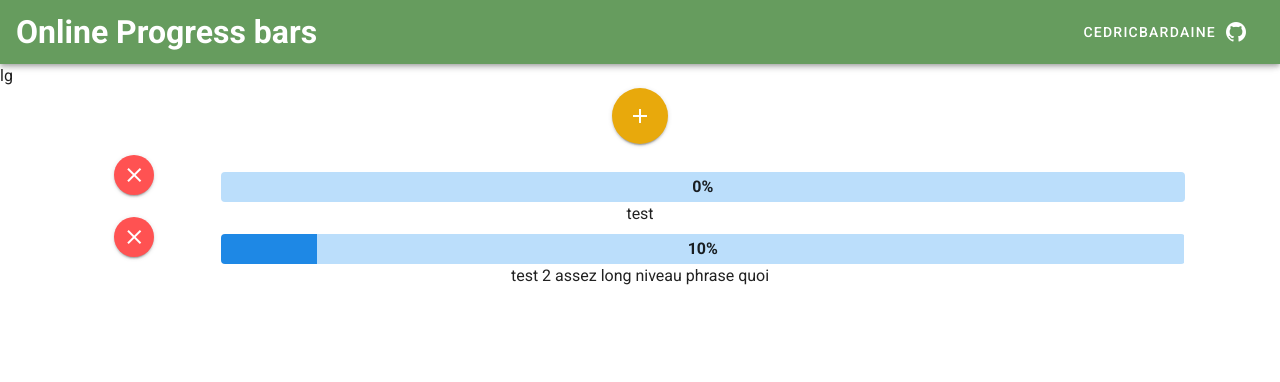
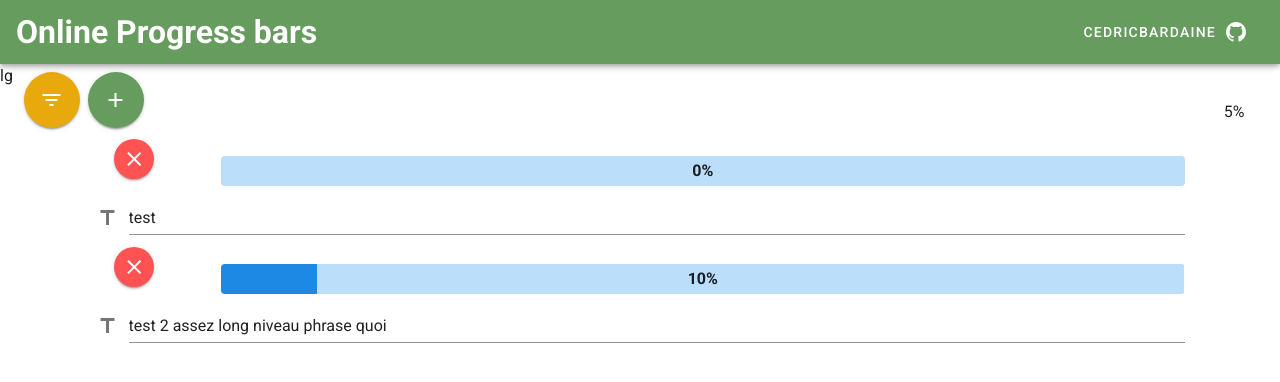
Before and after one commit to CedricBardaine/online_progress_bars, a Vue app: page / in a window 1280 px wide. Shown: the top 382 px of the page. Built offline with nearby package versions, Linux system fonts and the light colour scheme.

Commit message:
add btns and total percent

```diff
--- a/src/App.vue
+++ b/src/App.vue
@@ -20,9 +20,30 @@
       {{ $vuetify.breakpoint.name }}
 
       <v-container>
-        <v-row justify="center" class="pb-4">
+        <v-row class="pb-8">
+          <v-row >
+            <v-row justify="start" align="center" >
               <v-btn
+                class="mr-2"
                 color="secondary"
+                elevation="2"
+                fab
+                @click="
+                  bars.push({
+                    text: 'test',
+                    percent: 0,
+                    loading: false,
+                    disabled: false,
+                    problem: false,
+                  })
+                "
+              >
+                <v-icon dark> mdi-filter-variant </v-icon>
+              </v-btn>
+
+              <v-btn
+                class="mr-2"
+                color="primary"
                 elevation="2"
                 fab
                 @click="
@@ -38,12 +59,18 @@
                 <v-icon dark> mdi-plus </v-icon>
               </v-btn>
             </v-row>
+          </v-row>
+          <v-row align="center" justify="end"> {{ totalPercent }}% </v-row>
+        </v-row>
 
         <transition-group name="rowTransition" tag="">
           <div class="pb-2" v-for="(bar, id) in bars" :key="id">
             <v-row>
-
-            <v-row class="col-3 col-md-2  flex-shrink-0" justify="center" align="center">
+              <v-row
+                class="col-3 col-md-2 flex-shrink-0"
+                justify="center"
+                align="center"
+              >
                 <v-btn
                   color="error"
                   elevation="2"
@@ -54,7 +81,11 @@
                   <v-icon dark> mdi-close </v-icon>
                 </v-btn>
               </v-row>
-            <v-row class="  col-9  col-md-10 flex-shrink-1" justify="center" align="center">
+              <v-row
+                class="col-9 col-md-10 flex-shrink-1"
+                justify="center"
+                align="center"
+              >
                 <v-progress-linear
                   class=" "
                   v-model="bar.percent"
@@ -68,14 +99,21 @@
                       /* value */
                     }"
                   >
-                  <strong> {{ Math.ceil(bar.percent) }}%</strong>
+                    <strong> {{ Math.floor(bar.percent) }}%</strong>
                   </template>
                 </v-progress-linear>
               </v-row>
             </v-row>
-            <v-row justify="center" align="center">
-
-            <span>{{ bar.text }}</span>
+            <v-row class="" justify="center" align="center">
+              <v-text-field
+                class="px-4 px-sm-12"
+                type="text"
+                error-count=""
+                placeholder=""
+                label=""
+                prepend-icon="mdi-format-title"
+                v-model="bar.text"
+              ></v-text-field>
             </v-row>
           </div>
         </transition-group>
@@ -108,6 +146,15 @@ export default {
       },
     ],
   }),
+  computed: {
+    totalPercent() {
+      let sumTot = 0;
+      this.bars.forEach((element) => {
+        sumTot += element.percent;
+      });
+      return Math.floor(sumTot / this.bars.length);
+    },
+  },
   methods: {},
 };
 </script>
```
Lines whose indentation alone changed are shown as unchanged.
